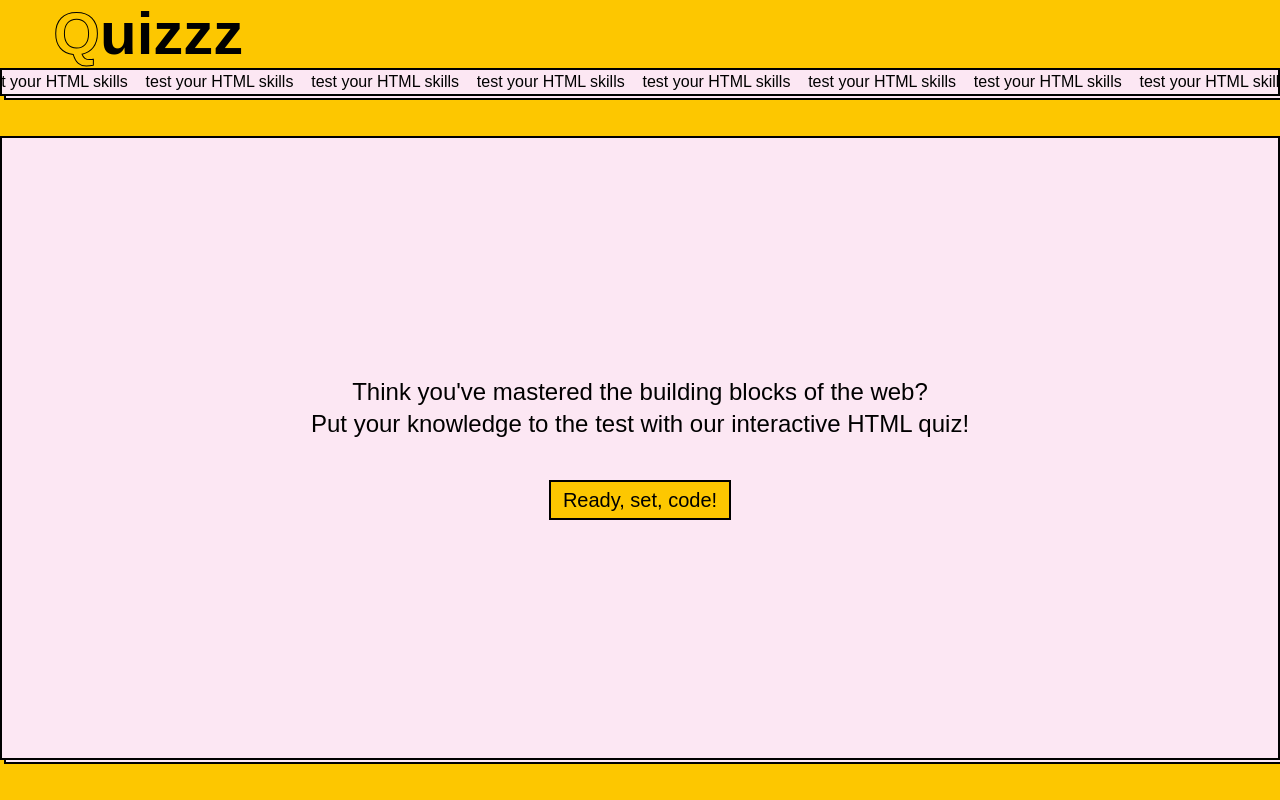
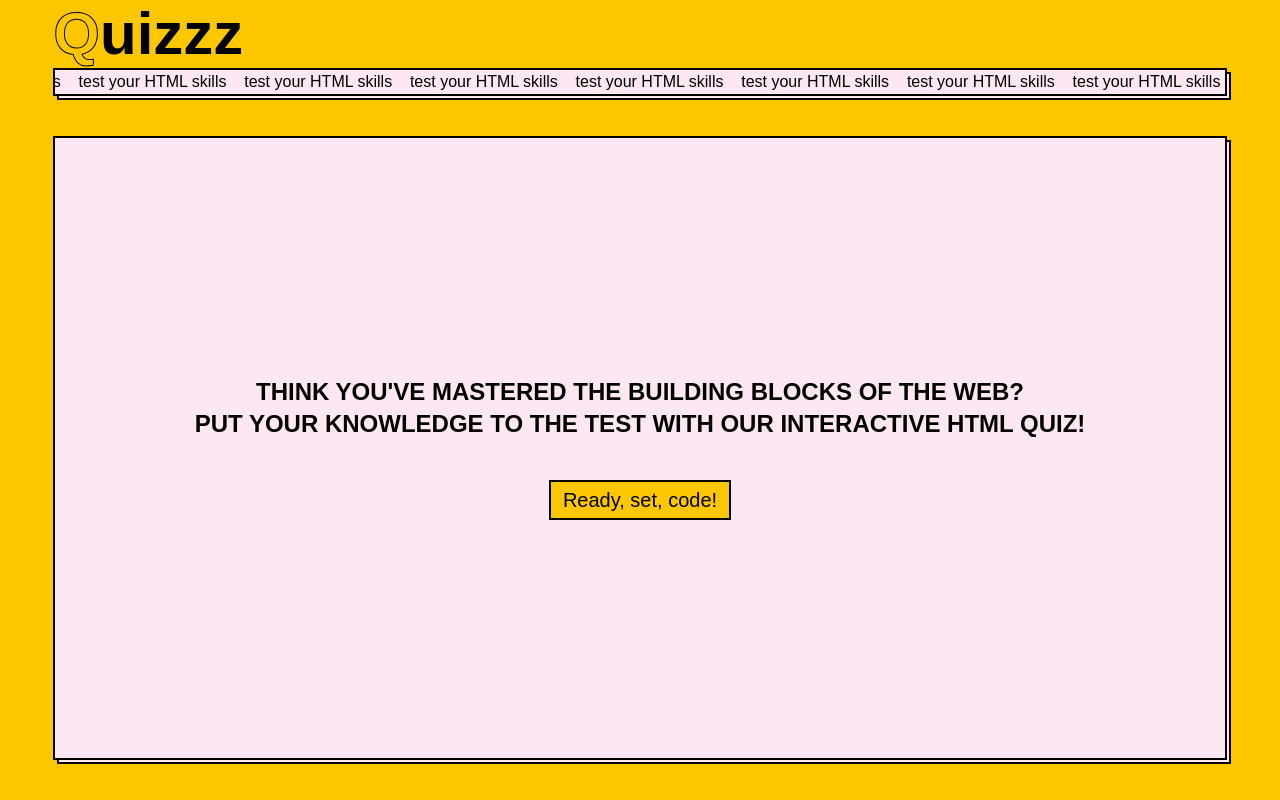
Before and after one commit to ptrnk0/quiz, a React (Vite) app: page / in a window 1280 px wide. Built offline with nearby package versions, Linux system fonts and the light colour scheme; no server answers.

Commit message:
refactor Home component layout and enhance heading styling for better readability

```diff
--- a/src/pages/Home/Home.tsx
+++ b/src/pages/Home/Home.tsx
@@ -6,7 +6,7 @@ const Home = () => {
   const firstQuiz = useAppSelector((state) => state.questions.items[0]);
 
   return (
-    <>
+    <main className="relative m-auto flex h-full w-11/12 grow-1 flex-col">
       <section className="relative mb-10">
         <InfiniteScrollText
           text="test your HTML skills"
@@ -20,7 +20,7 @@ const Home = () => {
         <div className="absolute -right-1 -bottom-1 h-full w-full border-2 border-black bg-pink-100"></div>
 
         <div className="absolute flex h-full w-full flex-col items-center justify-center gap-10 border-2 border-black bg-pink-100 p-4">
-          <h1 className="text-center text-2xl text-pretty">
+          <h1 className="text-center text-2xl font-semibold text-pretty uppercase">
             Think you&#39;ve mastered the building blocks of the web? <br />
             Put your knowledge to the test with our interactive HTML quiz!
           </h1>
@@ -32,7 +32,7 @@ const Home = () => {
           </Link>
         </div>
       </section>
-    </>
+    </main>
   );
 };
 
```
